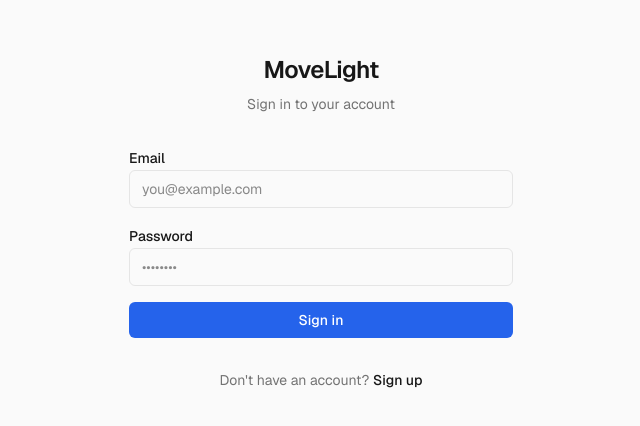
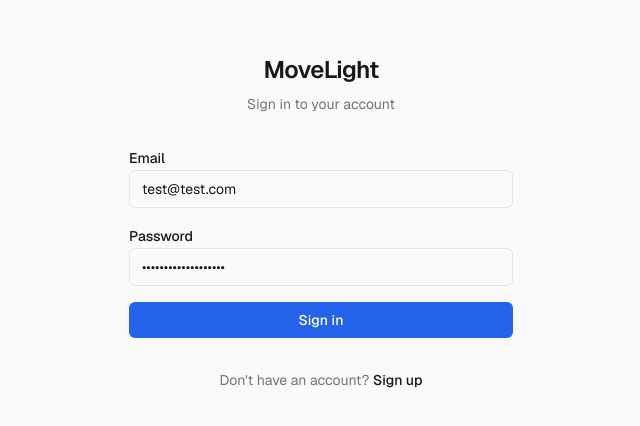
Before and after one commit to mingyue-sun-dev/move-light, a Next.js app: page /login in a window 1280 px wide. Shown: the part 178-604 px from the top of the page, without its empty margins (319-959 px from the left). Built offline with nearby package versions, Linux system fonts and the light colour scheme; no server answers.

Commit message:
Add default test credentials

```diff
--- a/app/(auth)/login/page.tsx
+++ b/app/(auth)/login/page.tsx
@@ -6,8 +6,8 @@ import { useRouter } from "next/navigation";
 import { useState } from "react";
 
 export default function LoginPage() {
-  const [email, setEmail] = useState("");
-  const [password, setPassword] = useState("");
+  const [email, setEmail] = useState("test@test.com");
+  const [password, setPassword] = useState("XDA8xnc1pbw.nhv@mtp");
   const [error, setError] = useState<string | null>(null);
   const [loading, setLoading] = useState(false);
   const router = useRouter();
@@ -90,7 +90,10 @@ export default function LoginPage() {
 
         <p className="text-center text-sm text-muted-foreground">
           Don&apos;t have an account?{" "}
-          <Link href="/signup" className="font-medium text-foreground hover:underline">
+          <Link
+            href="/signup"
+            className="font-medium text-foreground hover:underline"
+          >
             Sign up
           </Link>
         </p>
```
